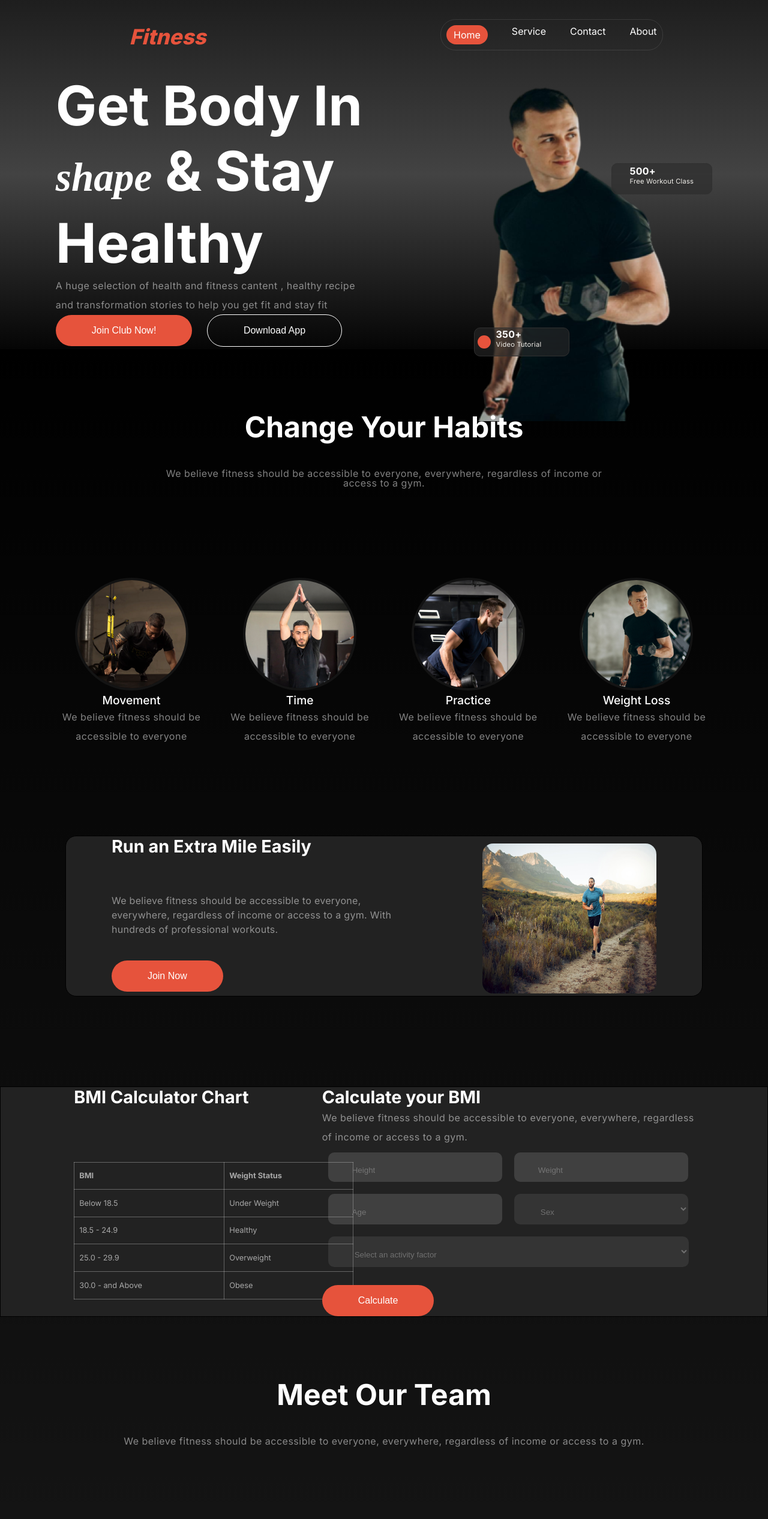
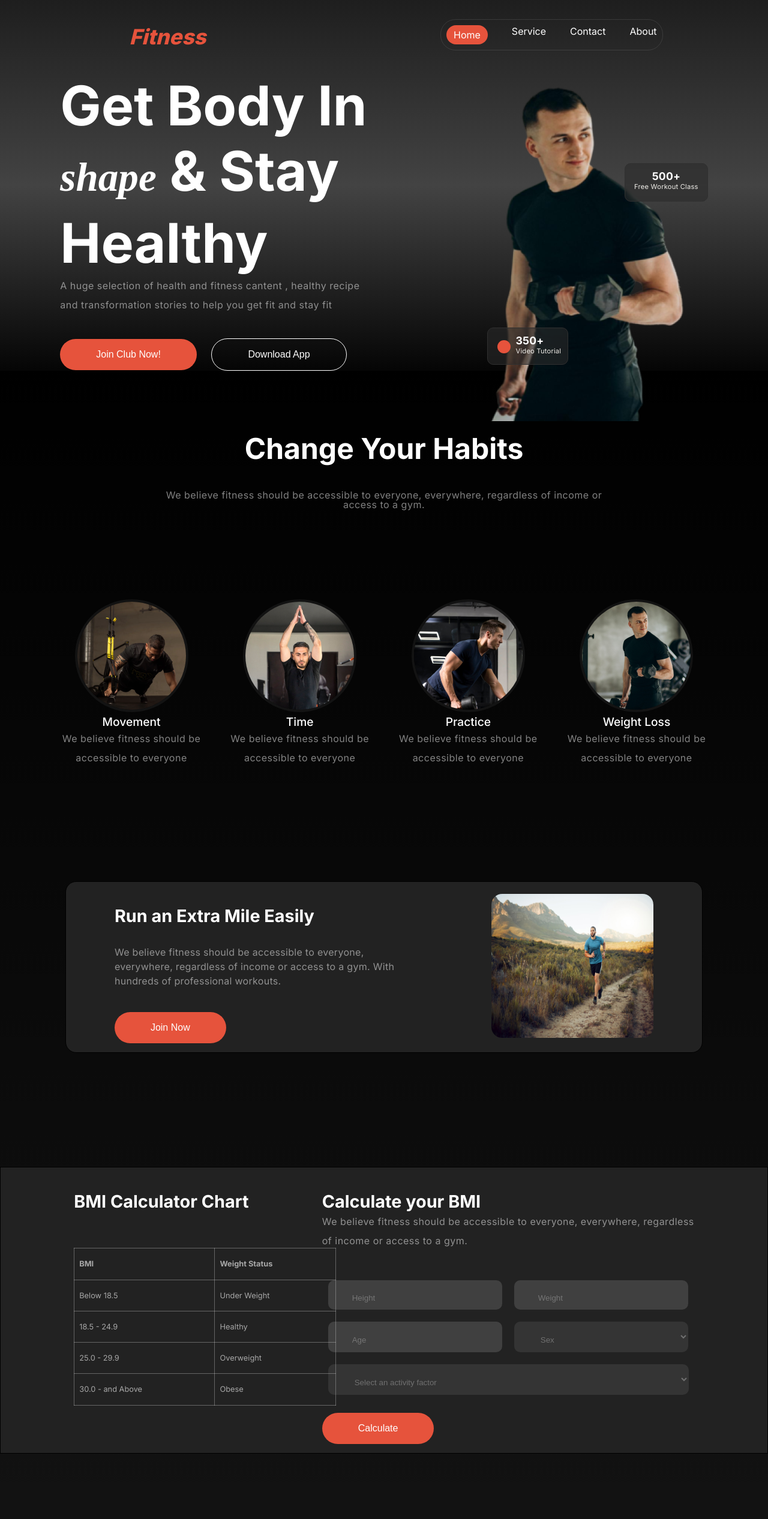
Before and after one commit to prioty-web/fitness-assignment, a plain HTML site: page index.html in a window 1280 px wide. Shown: the top 2532 px of the page at 60% size. Drawn offline with Linux system fonts and the light colour scheme; a web font is replaced by a local one.

Commit message:
3rd commit

```diff
--- a/style/style.css
+++ b/style/style.css
@@ -77,8 +77,10 @@ color: #ffffff;}
 .note1{
     border: 1px solid #303030;
     border-radius: 10px;
-    width: 45%;
+    width: 38%;
     height: 10%;
+    justify-content: center;
+    padding-top: 10px;
     background-color: #2b2b2b98 ;
     backdrop-filter: blur(1px);
     display: flex;
@@ -92,7 +94,7 @@ color: #ffffff;}
     height: 22px;
     border-radius: 50%;
     background-color: #e6533c;
-    margin-top: 12px;
+    margin-top: 10px;
     margin-left: 5px;
  /* position: absolute; */
            }
@@ -102,16 +104,18 @@ color: #ffffff;}
     border-radius: 10px;
     width: 90%;
     height: 10%;
-    padding: 2px 30px;
+    padding: 2px 15px;
+    padding-top: 10px;
     background-color: #2b2b2b98 ;
     backdrop-filter: blur(1px);
-
     gap: 9px;
         margin-left: -120px;
         margin-top: 150px;
+        text-align: center;
 
 }
-.h{font-size: 1rem;
+.h{font-size: 1.1rem;
+    font-weight: bolder;
 letter-spacing: 0.2px;
 }
 .p{
@@ -140,6 +144,7 @@ letter-spacing: 0.2px;
     line-height: 2;
     letter-spacing: 0.5px;
     color: rgba(255, 255, 255, 0.5);
+    margin-bottom: 40px;
 
 }
 .btn1{
@@ -222,16 +227,17 @@ letter-spacing: 0.2px;
     }
 
   .img2{
-    height: 250px;
-    width: 290px;
+    height: 240px;
+    width: 270px;
     border-radius: 18px;
-    margin-top: 12px;
+    margin-top: 20px;
+
   }
   .bold-title3{
-    font-size: 48px;
+    font-size: 3rem;
     line-height: 20%;
     color: #ffffff;
-
+    margin-top: 20px;
   }
   .paragraph3{
     font-size: 16px;
@@ -239,7 +245,7 @@ letter-spacing: 0.2px;
     letter-spacing: 0.3px;
     color: rgba(255, 255, 255, 0.5);
     margin-bottom: 40px;
-    margin-top: 60px;
+    margin-top: 30px;
   }
   .btn3{
     font-weight: 500;
@@ -252,13 +258,14 @@ letter-spacing: 0.2px;
     border-radius: 30px;
     border: none;
     margin-right: 20px;
+    margin-bottom: 15px;
 
   }
   /* BMI calculator */
   .container7{
     display: flex;
     justify-content: space-evenly;
-    margin-top: 150px;
+    margin-top: 190px;
     border: 1px solid ;
     background-color:rgba(34, 34, 34, 1) ;
   }
@@ -270,14 +277,15 @@ letter-spacing: 0.2px;
   .bold-title3{
      color: white;
   font-size: 1.8rem;
-line-height: 120%;
+  line-height: 120%;
+  margin-top: 40px;
 }
 
   table {
     border-collapse: collapse;
-    width: 160%;
-    height: 60%;
-    margin-top: 90px;
+    width: 150%;
+    height: 55%;
+    margin-top: 60px;
 
 
   }
@@ -327,9 +335,10 @@ opacity: 0.6;}
 .container4{
     margin-top: 150px;
     margin-left: 250px;
-    gap: 20px;
+    gap: 25px;
         display: grid;
           grid-template-columns: repeat(3, 1fr);
+
           /* border: 1px;
           background-color:rgba(34, 34, 34, 1) ;
           border-radius: 18px; */
@@ -406,12 +415,13 @@ li{
 { margin-bottom:-0;
  font-size: 0.1rem;}
 .note2{
-    font-size: 0.3rem;
+    font-size: 0.1rem;
     width: 20%;
     height: 50%;
-    padding: 2px 40px;
+    padding: 2px 30px;
     margin-left: 30px;
     margin-top: 1px ;
+
 
 }
 .bar{display: none;}
@@ -431,11 +441,11 @@ footer
     }
     input{
     width: 50%;
-    gap:0px;
+
 
     }
     #activity{
-        max-width: 150%;}
+        max-width: 165%;}
 
 
     .container4{
@@ -452,11 +462,11 @@ footer
          }
          .bold-title,
          .bold-title3{
-            font-size: 2.2rem;
+            font-size: 2.5rem;
          }
-         .shape{font-size: 1.8rem;}
+         .shape{font-size: 1.9rem;}
          .fitness{
-            font-size: 1.3rem;
+            font-size: 1.5rem;
             margin-left: 35px ;
             margin-top: 50px;
             margin-bottom: 25px;
@@ -468,7 +478,7 @@ footer
             margin-bottom: 30px;
 
          }
-         .btn1, .btn2{padding: 2px 10px;
+         .btn1, .btn2{padding: 7px 14px;
         font-size: 0.6rem;}
         .banner-pic{
             max-width: 270px;
@@ -498,4 +508,7 @@ footer
        .container6{
         margin-left: 30px;
        }
+       .img2{
+        margin-bottom: 30px;
+       }
 }
```
Also changed, not shown: index.html (+2 -0 lines).
